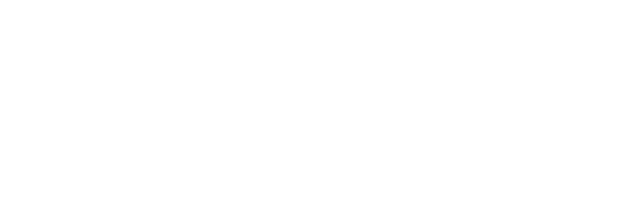
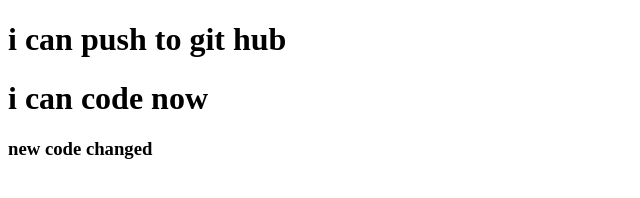
Before and after one commit to Rahisalman/my-2nd-repo, a plain HTML site: page index.html in a window 1280 px wide. Shown: the whole page, without its empty margins (0-640 px from the left). Drawn offline with Linux system fonts and the light colour scheme.

Commit message:
added header

```diff
--- a/index.html
+++ b/index.html
@@ -6,6 +6,8 @@
     <title>My 2nd html repo</title>
 </head>
 <body>
-
+    <h1>i can push to git hub</h1>
+    <h1>i can code now</h1>
+    <h3>new code changed</h3>
 </body>
 </html>
```
